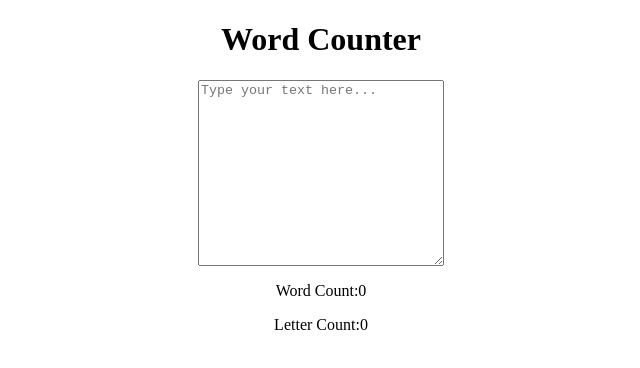
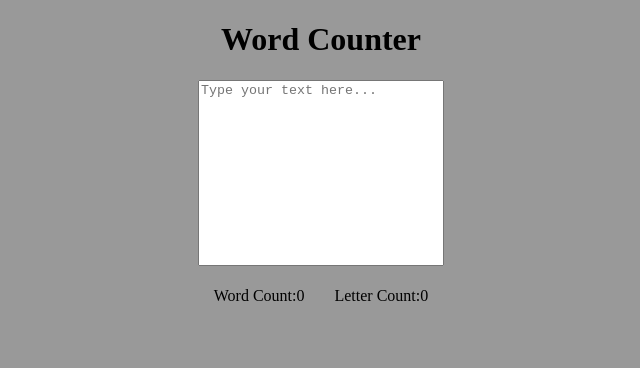
Before and after one commit to tabber14/Word-Counter, a plain HTML site: page index.html in a window 1280 px wide. Shown: the whole page, without its empty margins (319-959 px from the left). Drawn offline with Linux system fonts and the light colour scheme.

Commit message:
Word Counter Update - 0.2.0
NEW FEATURES:
- Added a letter counter

CHANGED FEATURES:
- Text area not resizable anymore

```diff
--- a/index.html
+++ b/index.html
@@ -1,21 +1,22 @@
 <!DOCTYPE html>
 <html lang="en">
 <head>
-<meta charset="UTF-8">
-<meta name="viewport" content="width=device-width, initial-scale=1.0">
-<title>Word Counter Test</title>
-<link rel="stylesheet" href="styles.css">
+  <meta charset="UTF-8">
+  <meta name="viewport" content="width=device-width, initial-scale=1.0">
+  <title>Word Counter</title>
+  <link rel="stylesheet" href="styles.css">
 </head>
 <body>
   <div class="container">
     <h1 class="headertxt">Word Counter</h1>
     <div class="txtarea-container">
-        <textarea class="txtarea" id="textInput" placeholder="Type your text here..."></textarea>
+      <textarea class="txtarea" id="textInput" placeholder="Type your text here..."></textarea>
+      <div class="counts-container">
+        <p class="count">Word Count: <span id="wordCount">0</span></p>
+        <p class="count">Letter Count: <span id="letterCount">0</span></p>
+      </div>
     </div>
-    <p class="count">Word Count: <span id="wordCount">0</span></p>
-    <p class="count">Letter Count: <span id="wordCount">0</span></p>
   </div>
-
   <script src="script.js"></script>
 </body>
 </html>
--- a/script.js
+++ b/script.js
@@ -1,8 +1,14 @@
 const textInput = document.getElementById('textInput');
 const wordCount = document.getElementById('wordCount');
+const letterCount = document.getElementById('letterCount');
 
 textInput.addEventListener('input', () => {
   const text = textInput.value;
   const words = text.split(/\s+/).filter(word => word !== '');
+
+  const letterRegex = /[A-Za-z]/g;
+  const letters = text.match(letterRegex) || [];
+
   wordCount.textContent = words.length;
+  letterCount.textContent = letters.length;
 });
--- a/styles.css
+++ b/styles.css
@@ -1,27 +1,41 @@
-.headertxt{
+body{
+    background-color: rgb(153, 153, 153);
+}
+
+.headertxt {
     display: flex;
     justify-content: center;
     align-items: center;
     cursor: pointer;
 }
 
-.count{
+.counts-container {
+    display: flex;
+    justify-content: space-between;
+    margin-top: 5px;
+}
+
+.count {
     display: flex;
     justify-content: center;
     align-items: center;
+    margin-right: 15px;
+    margin-left: 15px;
 }
 
 .txtarea-container {
     display: flex;
     justify-content: center;
     align-items: center;
+    flex-direction: column;
     resize: none;
 }
 
-.txtarea{
+.txtarea {
     display: flex;
     justify-content: center;
     align-items: center;
     width: 240px;
-    height: 180px
+    height: 180px;
+    resize: none;
 }
```
